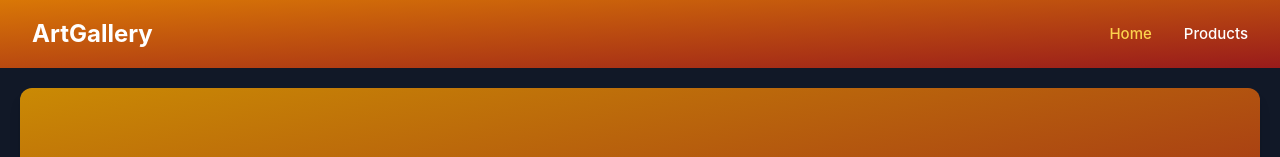
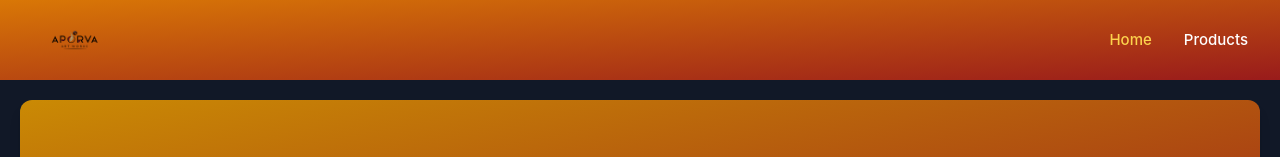
Before and after one commit to Mahii1972/vueproject, a Vue app: page / in a window 1280 px wide. Shown: the top 157 px of the page. Built offline with nearby package versions, Linux system fonts and the light colour scheme.

Commit message:
Add AAAlogo.png and update App.vue to use logo image in navbar

```diff
--- a/src/App.vue
+++ b/src/App.vue
@@ -3,7 +3,9 @@
 <template>
   <div class="app">
     <nav class="navbar">
-      <router-link to="/" class="logo">ArtGallery</router-link>
+      <router-link to="/" class="logo">
+        <img src="/AAAlogo.png" alt="Apoorva Art Works Logo" class="h-12" />
+      </router-link>
       <div class="nav-links">
         <router-link to="/">Home</router-link>
         <router-link to="/products">Products</router-link>
@@ -63,9 +65,8 @@ body {
 }
 
 .logo {
-  font-size: 1.5rem;
-  font-weight: bold;
-  color: #ffffff; /* Changed to white to match HomeView's text */
+  display: flex;
+  align-items: center;
   text-decoration: none;
 }
 
```
Also changed, not shown: public/AAAlogo.png (added).
